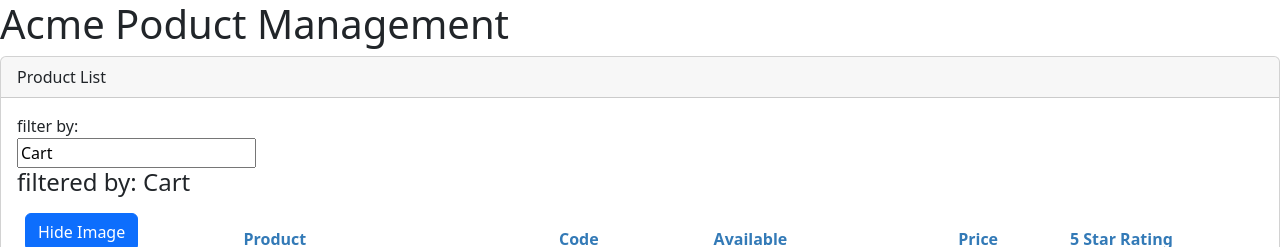
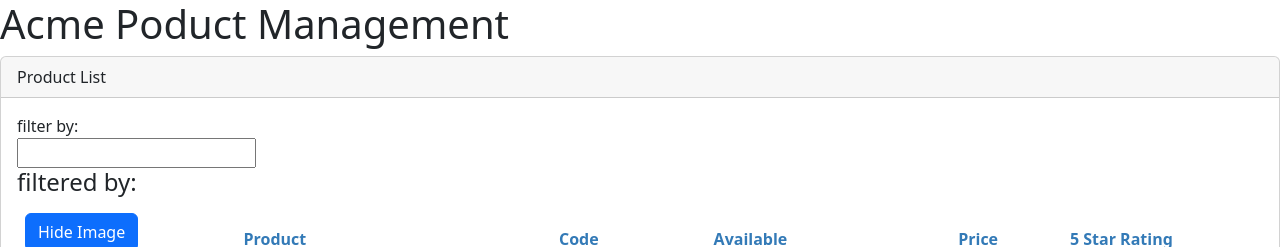
Before and after one commit to uleborharison/angular-project, an Angular app: page / in a window 1280 px wide. Shown: the top 247 px of the page. Built offline with nearby package versions, Linux system fonts and the light colour scheme.

Commit message:
create filter function

```diff
--- a/src/app/products/product-list/product-list.component.ts
+++ b/src/app/products/product-list/product-list.component.ts
@@ -10,7 +10,7 @@
   pageTitle: string = 'Product List';
   imageWidth: number = 50;
   imageMargin: number = 1;
-  listfilter: string = 'Cart';
+  // listfilter: string = 'Cart';
   showImage: boolean = true;
   products: Iproducts[] = [
     {
@@ -75,7 +75,25 @@
     this.showImage = !this.showImage;
   }
 
+  private _listfilter: string = '';
+
+  get listfilter(): string {
+    return this._listfilter;
+  }
+
+  set listfilter(value: string) {
+    this._listfilter = value;
+    console.log('In Setter', value);
+  }
+
+  performfilter(filterBy: string): Iproducts[] {
+    filterBy = filterBy.toLocaleLowerCase();
+    return this.products.filter((product: Iproducts) =>
+      product.productName.toLocaleLowerCase().includes(filterBy)
+    );
+  }
+
   ngOnInit(): void {
-    console.log('Hello Angular');
+    this.listfilter = '';
   }
 }
```
